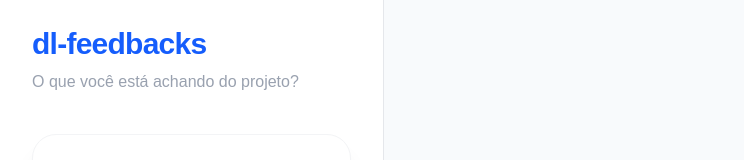
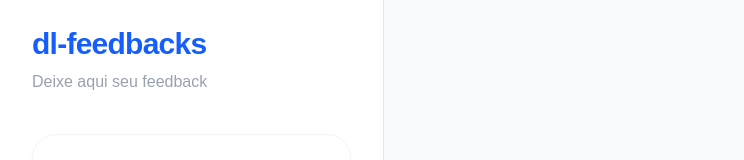
Before and after one commit to danielluiz07/dl-feedbacks, a Next.js app: page / in a window 1280 px wide. Shown: the part 144-304 px from the top of the page, without its empty margins (0-744 px from the left). Built offline with nearby package versions, Linux system fonts and the light colour scheme.

Commit message:
Update feedback prompt in the FeedbackForm component

```diff
--- a/src/app/page.tsx
+++ b/src/app/page.tsx
@@ -8,7 +8,7 @@
       <aside className="w-full md:w-96 bg-white p-8 md:h-screen md:sticky md:top-0 border-r border-gray-200 flex flex-col justify-center">
         <div className="mb-10 text-center md:text-left">
           <h1 className="text-3xl font-black text-blue-600 tracking-tight">dl-feedbacks</h1>
-          <p className="text-gray-400 mt-2 font-medium">O que você está achando do projeto?</p>
+          <p className="text-gray-400 mt-2 font-medium">Deixe aqui seu feedback</p>
         </div>
 
         <FeedbackForm />
```
